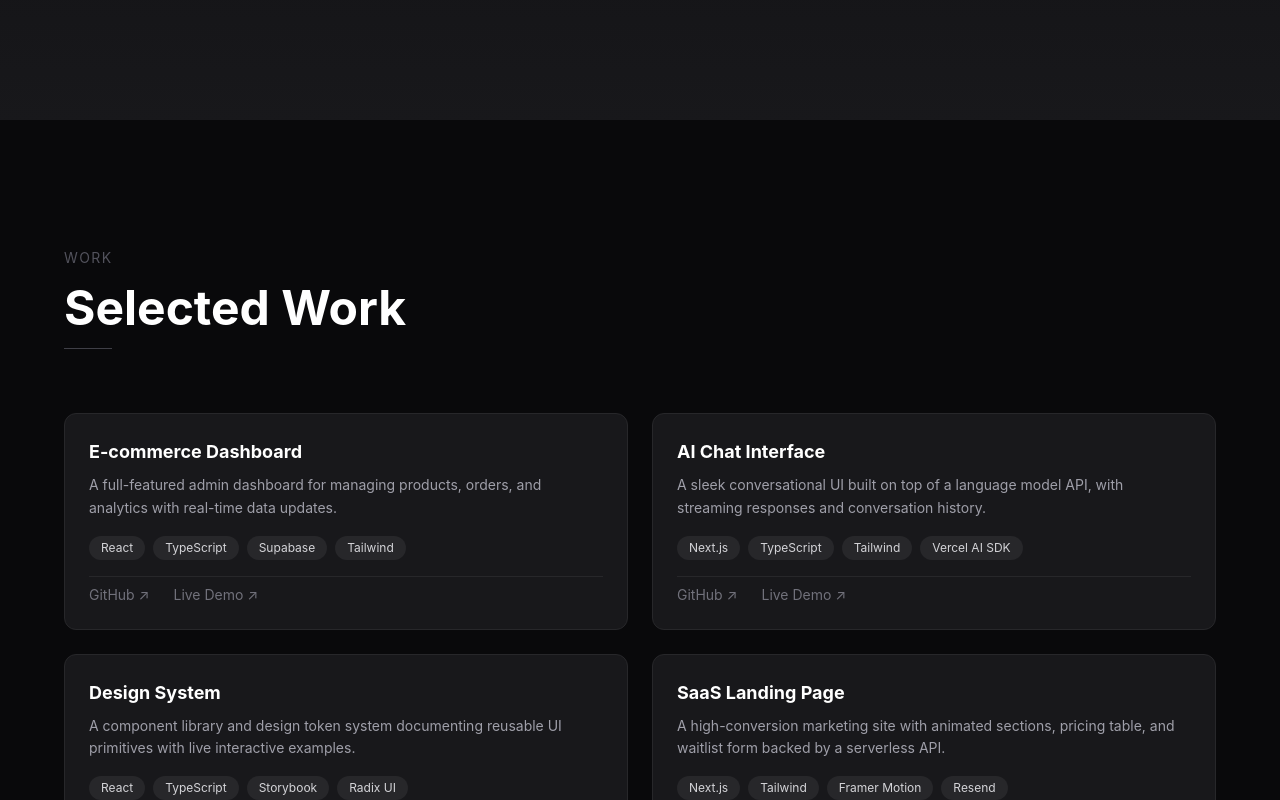
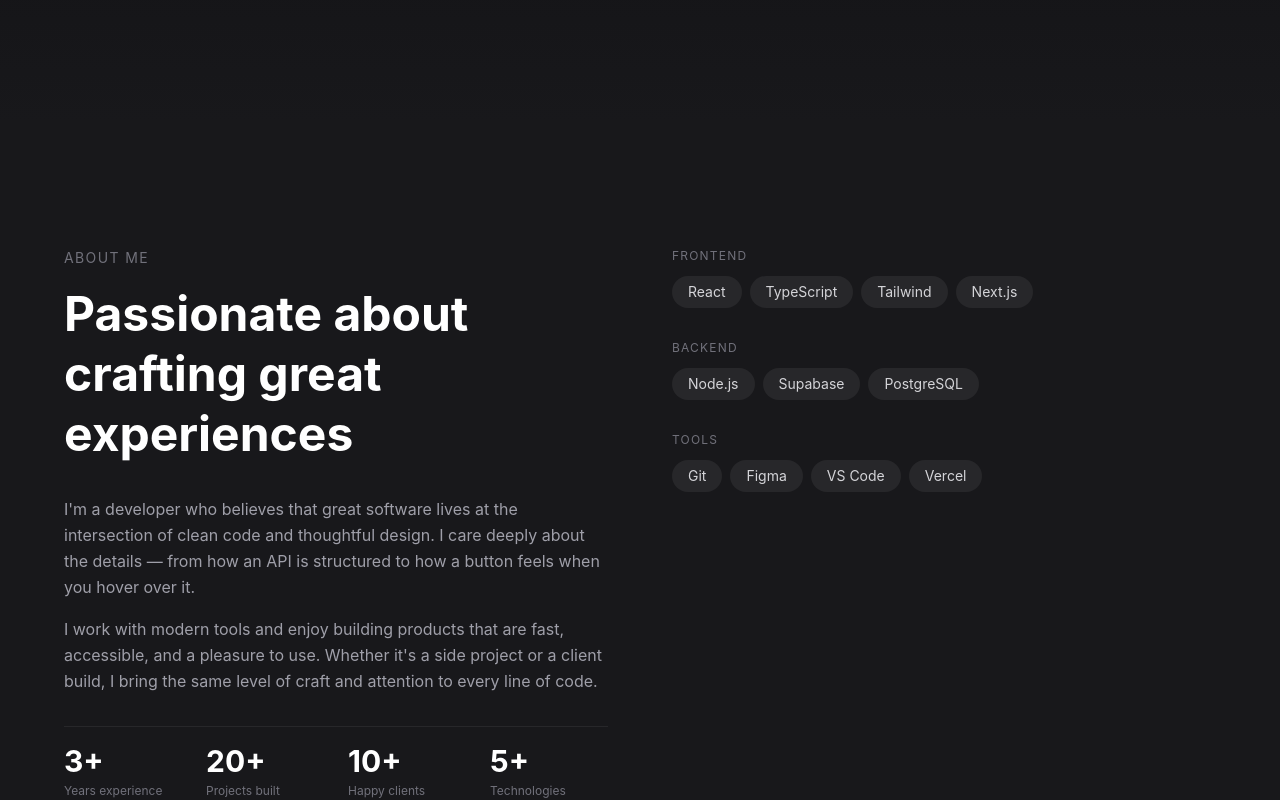
Before and after one commit to utity-tools/gallery-portfolio, a React (Vite) app: page / in a window 1280 px wide. Shown: the part 680-1480 px from the top of the page. Built offline with nearby package versions, Linux system fonts and the light colour scheme.

Commit message:
feat: add About section with stats and skills grid

```diff
--- a/src/App.tsx
+++ b/src/App.tsx
@@ -1,9 +1,9 @@
 import Layout from './components/layout/Layout'
 import Hero from './components/sections/Hero'
+import About from './components/sections/About'
 import Projects from './components/sections/Projects'
 
 const placeholders = [
-  { id: 'about', label: 'About Section' },
   { id: 'contact', label: 'Contact Section' },
 ]
 
@@ -12,6 +12,7 @@ function App() {
     <Layout>
       <main>
         <Hero />
+        <About />
         <Projects />
         {placeholders.map(({ id, label }) => (
           <section
--- /dev/null
+++ b/src/components/sections/About.tsx
@@ -0,0 +1,71 @@
+const stats = [
+  { value: '3+', label: 'Years experience' },
+  { value: '20+', label: 'Projects built' },
+  { value: '10+', label: 'Happy clients' },
+  { value: '5+', label: 'Technologies' },
+]
+
+const skills = [
+  { category: 'Frontend', items: ['React', 'TypeScript', 'Tailwind', 'Next.js'] },
+  { category: 'Backend', items: ['Node.js', 'Supabase', 'PostgreSQL'] },
+  { category: 'Tools', items: ['Git', 'Figma', 'VS Code', 'Vercel'] },
+]
+
+export default function About() {
+  return (
+    <section id="about" className="min-h-screen bg-zinc-900 py-32 px-6">
+      <div className="max-w-6xl mx-auto grid grid-cols-1 md:grid-cols-2 gap-16 items-start">
+        {/* Left column */}
+        <div className="flex flex-col gap-8">
+          <div className="flex flex-col gap-4">
+            <span className="text-zinc-500 text-sm tracking-widest uppercase">About me</span>
+            <h2 className="text-4xl md:text-5xl font-bold text-white leading-tight">
+              Passionate about crafting great experiences
+            </h2>
+          </div>
+
+          <div className="flex flex-col gap-4 text-zinc-400 leading-relaxed">
+            <p>
+              I'm a developer who believes that great software lives at the intersection of clean
+              code and thoughtful design. I care deeply about the details — from how an API is
+              structured to how a button feels when you hover over it.
+            </p>
+            <p>
+              I work with modern tools and enjoy building products that are fast, accessible, and
+              a pleasure to use. Whether it's a side project or a client build, I bring the same
+              level of craft and attention to every line of code.
+            </p>
+          </div>
+
+          <div className="grid grid-cols-2 sm:grid-cols-4 gap-6 pt-4 border-t border-zinc-800">
+            {stats.map(({ value, label }) => (
+              <div key={label} className="flex flex-col gap-1">
+                <span className="text-3xl font-bold text-white">{value}</span>
+                <span className="text-zinc-500 text-xs leading-snug">{label}</span>
+              </div>
+            ))}
+          </div>
+        </div>
+
+        {/* Right column */}
+        <div className="flex flex-col gap-8">
+          {skills.map(({ category, items }) => (
+            <div key={category} className="flex flex-col gap-3">
+              <span className="text-zinc-500 text-xs tracking-widest uppercase">{category}</span>
+              <div className="flex flex-wrap gap-2">
+                {items.map((item) => (
+                  <span
+                    key={item}
+                    className="bg-zinc-800 text-zinc-300 text-sm rounded-full px-4 py-1.5"
+                  >
+                    {item}
+                  </span>
+                ))}
+              </div>
+            </div>
+          ))}
+        </div>
+      </div>
+    </section>
+  )
+}
```
